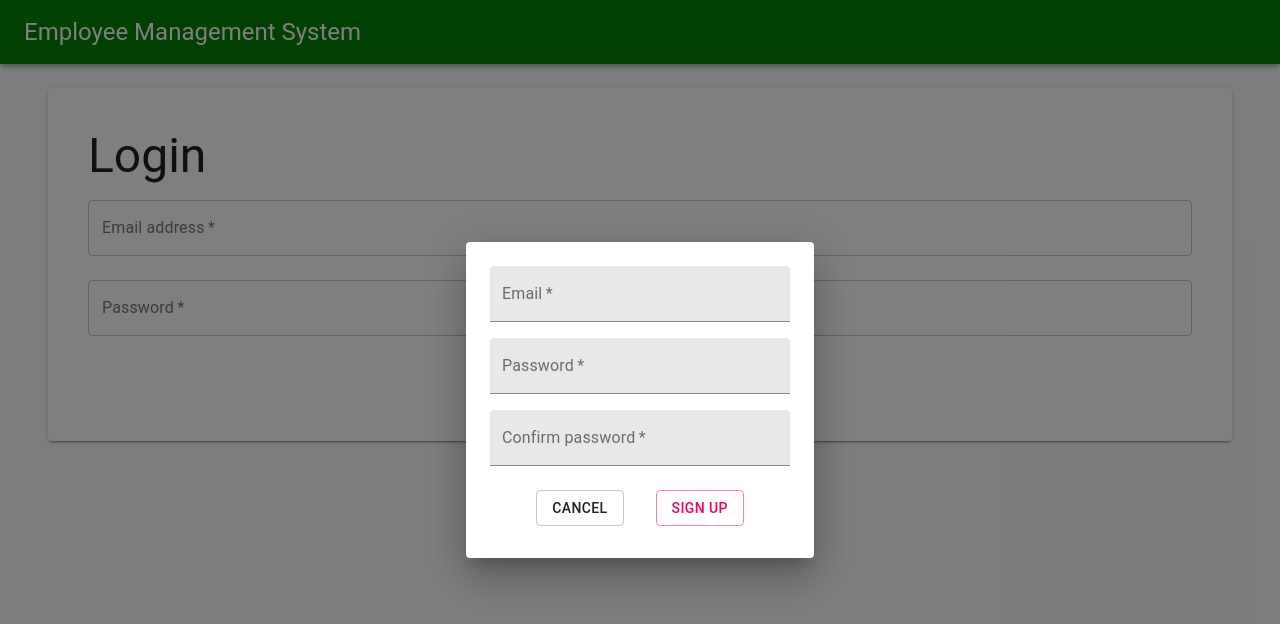
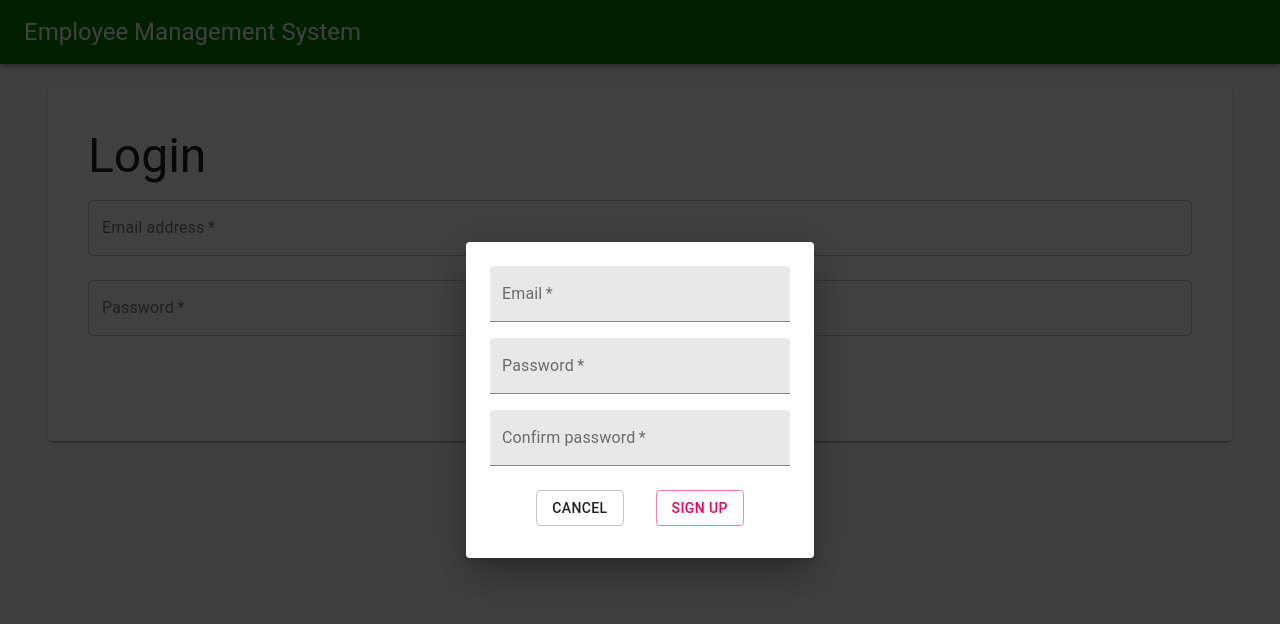
Before and after one commit to mgroholy/employee-manager-frontend, a React (Create React App) app: page /sign-in in a window 1280 px wide. Both pictures are taken after a click on the button "SIGN UP". Shown: the top 624 px of the page. Built offline with nearby package versions, Linux system fonts and the light colour scheme.

Commit message:
feat: darken the background behind sign-up dialog

```diff
--- a/src/components/UserRegistration/ModalDialog.js
+++ b/src/components/UserRegistration/ModalDialog.js
@@ -5,7 +5,11 @@ import RegistrationForm from "./RegistrationForm";
 
 const ModalDialog = ({ open, handleClose }) => {
   return (
-    <Dialog open={open} onClose={handleClose}>
+    <Dialog
+      open={open}
+      onClose={handleClose}
+      BackdropProps={{ style: { opacity: "0.75", backgroundColor: "black" } }}
+    >
       <RegistrationForm handleClose={handleClose} />
     </Dialog>
   );
```
